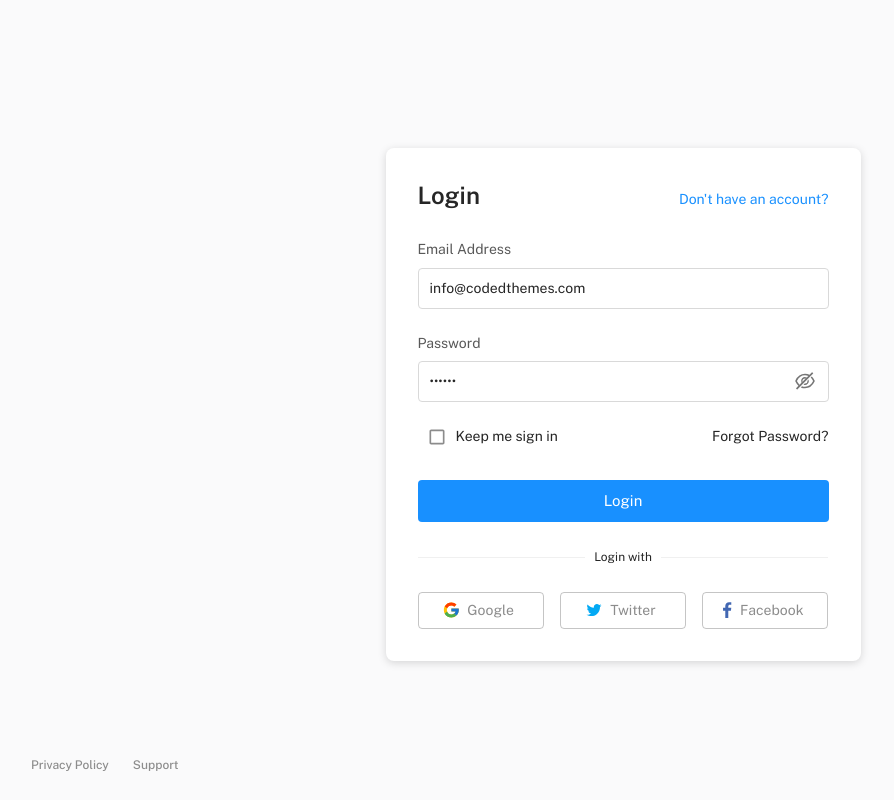
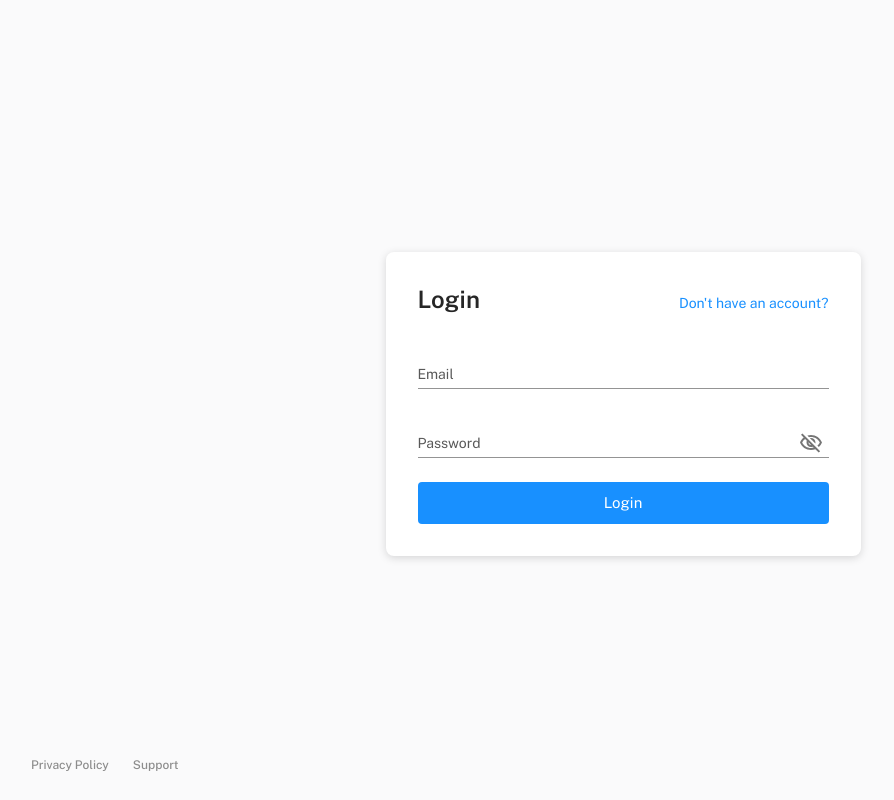
Before and after one commit to VikitorChidi/electra-UIX, a React (Create React App) app: page /session/signin in a window 1280 px wide. Shown: the whole page, without its empty margins (17-911 px from the left). Built offline with nearby package versions, Linux system fonts and the light colour scheme.

Commit message:
login setup

```diff
--- a/package.json
+++ b/package.json
@@ -9,6 +9,8 @@
         "@emotion/cache": "^11.10.3",
         "@emotion/react": "^11.10.4",
         "@emotion/styled": "^11.10.4",
+        "@material-ui/core": "^4.12.4",
+        "@material-ui/icons": "^4.11.3",
         "@mui/icons-material": "^5.11.11",
         "@mui/lab": "^5.0.0-alpha.100",
         "@mui/material": "^5.10.6",
@@ -25,6 +27,7 @@
         "history": "^5.3.0",
         "jwt-decode": "^3.1.2",
         "lodash": "^4.17.21",
+        "notistack": "^3.0.1",
         "prop-types": "^15.8.1",
         "react": "^18.2.0",
         "react-apexcharts": "^1.4.0",
--- a/src/config/axios.js
+++ b/src/config/axios.js
@@ -6,6 +6,7 @@ const defaultInstance = axios.create({
 });
 
 defaultInstance.defaults.headers['content-type'] = 'application/json';
+defaultInstance.defaults.headers['Access-Control-Allow-Origin'] = '*';
 
 defaultInstance.interceptors.response.use(
     (response) => response,
--- a/src/pages/authentication/auth-forms/AuthLogin.js
+++ b/src/pages/authentication/auth-forms/AuthLogin.js
@@ -1,183 +1,99 @@
-import React from 'react';
-import { Link as RouterLink } from 'react-router-dom';
-
-// material-ui
-import {
-    Button,
-    Checkbox,
-    Divider,
-    FormControlLabel,
-    FormHelperText,
-    Grid,
-    Link,
-    IconButton,
-    InputAdornment,
-    InputLabel,
-    OutlinedInput,
-    Stack,
-    Typography
-} from '@mui/material';
-
-// third party
-import * as Yup from 'yup';
+import React, { useEffect } from 'react';
 import { Formik } from 'formik';
-
-// project import
-import FirebaseSocial from './FirebaseSocial';
+import usePasswordToggle from '../../../hook/usePasswordToggle';
+import { useLocation } from 'react-router-dom';
+import useAuth from '../../../hook/useAuth';
+import { useSnackbar } from 'notistack';
+import { Button, CircularProgress, Grid, InputAdornment, TextField, Zoom } from '@mui/material';
 import AnimateButton from 'components/@extended/AnimateButton';
-
-// assets
-import { EyeOutlined, EyeInvisibleOutlined } from '@ant-design/icons';
-
-// ============================|| FIREBASE - LOGIN ||============================ //
+import * as yup from 'yup';
 
 const AuthLogin = () => {
-    const [checked, setChecked] = React.useState(false);
+    const location = useLocation();
+    const [passwordType, ToggleIcon] = usePasswordToggle();
+    const { login, loading } = useAuth();
+    const { enqueueSnackbar } = useSnackbar();
 
-    const [showPassword, setShowPassword] = React.useState(false);
-    const handleClickShowPassword = () => {
-        setShowPassword(!showPassword);
+    const loginSchema = yup.object().shape({
+        email: yup.string().email('Must be a valid email').required('Email is required'),
+        password: yup.string().required('Password is required')
+    });
+
+    const handleLogin = ({ email, password }) => {
+        login({ email, password }).then(() => {
+            enqueueSnackbar('Login successful', {
+                variant: 'success',
+                anchorOrigin: { vertical: 'top', horizontal: 'center' },
+                TransitionComponent: Zoom
+            });
+        });
     };
 
-    const handleMouseDownPassword = (event) => {
-        event.preventDefault();
-    };
+    useEffect(() => {
+        if (location?.state?.sessionExpired) {
+            enqueueSnackbar('Session expired, please sign in again', {
+                variant: 'info',
+                anchorOrigin: { vertical: 'top', horizontal: 'center' },
+                TransitionComponent: Zoom
+            });
+            window.history.replaceState({}, document.title);
+        }
+    }, []);
 
     return (
-        <>
-            <Formik
-                initialValues={{
-                    email: 'info@codedthemes.com',
-                    password: '123456',
-                    submit: null
-                }}
-                validationSchema={Yup.object().shape({
-                    email: Yup.string().email('Must be a valid email').max(255).required('Email is required'),
-                    password: Yup.string().max(255).required('Password is required')
-                })}
-                onSubmit={async (values, { setErrors, setStatus, setSubmitting }) => {
-                    try {
-                        setStatus({ success: false });
-                        setSubmitting(false);
-                    } catch (err) {
-                        setStatus({ success: false });
-                        setErrors({ submit: err.message });
-                        setSubmitting(false);
-                    }
-                }}
-            >
-                {({ errors, handleBlur, handleChange, handleSubmit, isSubmitting, touched, values }) => (
-                    <form noValidate onSubmit={handleSubmit}>
+        <Formik initialValues={{ email: '', password: '' }} onSubmit={handleLogin} enableReinitialize={true} validationSchema={loginSchema}>
+            {({ values, errors, touched, handleChange, handleBlur, handleSubmit, submitCount }) => {
+                const getProps = (name) => {
+                    return {
+                        name: name,
+                        fullWidth: true,
+                        size: 'normal',
+                        variant: 'standard',
+                        value: values[name] ?? '',
+                        onChange: handleChange,
+                        onBlur: handleBlur,
+                        error: Boolean((submitCount > 0 || touched[name]) && errors[name]),
+                        helperText: (submitCount > 0 || touched[name]) && errors[name]
+                    };
+                };
+
+                return (
+                    <form onSubmit={handleSubmit}>
                         <Grid container spacing={3}>
                             <Grid item xs={12}>
-                                <Stack spacing={1}>
-                                    <InputLabel htmlFor="email-login">Email Address</InputLabel>
-                                    <OutlinedInput
-                                        id="email-login"
-                                        type="email"
-                                        value={values.email}
-                                        name="email"
-                                        onBlur={handleBlur}
-                                        onChange={handleChange}
-                                        placeholder="Enter email address"
-                                        fullWidth
-                                        error={Boolean(touched.email && errors.email)}
-                                    />
-                                    {touched.email && errors.email && (
-                                        <FormHelperText error id="standard-weight-helper-text-email-login">
-                                            {errors.email}
-                                        </FormHelperText>
-                                    )}
-                                </Stack>
+                                <TextField id="email" label="Email" {...getProps('email')} />
                             </Grid>
                             <Grid item xs={12}>
-                                <Stack spacing={1}>
-                                    <InputLabel htmlFor="password-login">Password</InputLabel>
-                                    <OutlinedInput
-                                        fullWidth
-                                        error={Boolean(touched.password && errors.password)}
-                                        id="-password-login"
-                                        type={showPassword ? 'text' : 'password'}
-                                        value={values.password}
-                                        name="password"
-                                        onBlur={handleBlur}
-                                        onChange={handleChange}
-                                        endAdornment={
-                                            <InputAdornment position="end">
-                                                <IconButton
-                                                    aria-label="toggle password visibility"
-                                                    onClick={handleClickShowPassword}
-                                                    onMouseDown={handleMouseDownPassword}
-                                                    edge="end"
-                                                    size="large"
-                                                >
-                                                    {showPassword ? <EyeOutlined /> : <EyeInvisibleOutlined />}
-                                                </IconButton>
-                                            </InputAdornment>
-                                        }
-                                        placeholder="Enter password"
-                                    />
-                                    {touched.password && errors.password && (
-                                        <FormHelperText error id="standard-weight-helper-text-password-login">
-                                            {errors.password}
-                                        </FormHelperText>
-                                    )}
-                                </Stack>
+                                <TextField
+                                    id="password"
+                                    label="Password"
+                                    {...getProps('password')}
+                                    type={passwordType}
+                                    InputProps={{
+                                        endAdornment: <InputAdornment position="end">{ToggleIcon}</InputAdornment>
+                                    }}
+                                />
                             </Grid>
-
-                            <Grid item xs={12} sx={{ mt: -1 }}>
-                                <Stack direction="row" justifyContent="space-between" alignItems="center" spacing={2}>
-                                    <FormControlLabel
-                                        control={
-                                            <Checkbox
-                                                checked={checked}
-                                                onChange={(event) => setChecked(event.target.checked)}
-                                                name="checked"
-                                                color="primary"
-                                                size="small"
-                                            />
-                                        }
-                                        label={<Typography variant="h6">Keep me sign in</Typography>}
-                                    />
-                                    <Link variant="h6" component={RouterLink} to="" color="text.primary">
-                                        Forgot Password?
-                                    </Link>
-                                </Stack>
-                            </Grid>
-                            {errors.submit && (
-                                <Grid item xs={12}>
-                                    <FormHelperText error>{errors.submit}</FormHelperText>
-                                </Grid>
-                            )}
                             <Grid item xs={12}>
                                 <AnimateButton>
                                     <Button
                                         disableElevation
-                                        disabled={isSubmitting}
+                                        disabled={loading}
                                         fullWidth
                                         size="large"
                                         type="submit"
                                         variant="contained"
                                         color="primary"
                                     >
-                                        Login
+                                        {loading ? <CircularProgress size={20} sx={{ color: 'blue' }} className="ml-2" /> : 'Login'}
                                     </Button>
                                 </AnimateButton>
                             </Grid>
-                            <Grid item xs={12}>
-                                <Divider>
-                                    <Typography variant="caption"> Login with</Typography>
-                                </Divider>
-                            </Grid>
-                            <Grid item xs={12}>
-                                <FirebaseSocial />
-                            </Grid>
                         </Grid>
                     </form>
-                )}
-            </Formik>
-        </>
+                );
+            }}
+        </Formik>
     );
 };
-
 export default AuthLogin;
```
Also changed, not shown: src/contexts/JWTAuthContext.js (+8 -4 lines), 1 other file (tests, documents, lock files or other folders).
